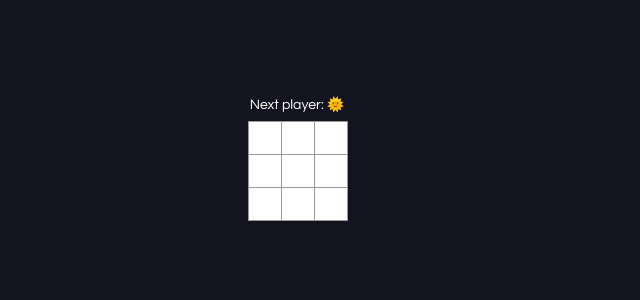
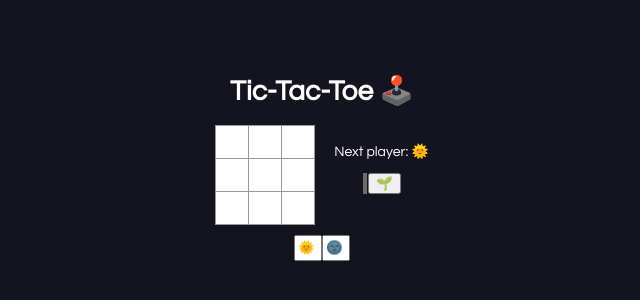
Before and after one commit to rafalou38/react-morpion, a React app: page / in a window 1280 px wide. Shown: the part 242-542 px from the top of the page, without its empty margins (318-958 px from the left). Built offline with nearby package versions, Linux system fonts and the light colour scheme.

Commit message:
stable advanced

```diff
--- a/src/index.css
+++ b/src/index.css
@@ -6,12 +6,36 @@ body {
 	color: white;
 	text-align: center;
 }
-
+h1{
+	width: 100%;
+}
 ol,
 ul {
 	padding-left: 30px;
+	width: max-content;
 }
-
+li {
+	list-style: none;
+	display: flex;
+}
+li::before {
+	width: 2px;
+	content: "";
+	display: block;
+	background-color: #494949;
+	margin-right: 2px;
+}
+li > button {
+	width: 100%;
+}
+li#current::before {
+	background-color: #6c6c6c;
+	width: 4px;
+	margin-left: -1px;
+	margin-right: 1px;
+	content: "1";
+	content: "";
+}
 .board-row:after {
 	clear: both;
 	content: "";
@@ -35,8 +59,15 @@ ul {
 	padding: 0;
 	text-align: center;
 	width: 34px;
+	transition: transform 0.1s ease-in;
 }
-
+.square.empty:hover {
+	transform: scale(1.05);
+}
+.square.winer {
+	background-color: rebeccapurple;
+	border: none;
+}
 .square:focus {
 	outline: none;
 }
@@ -49,6 +80,9 @@ ul {
 	display: flex;
 	flex-direction: row;
 	width: max-content;
+	align-items: center;
+	justify-content: center;
+	flex-wrap: wrap;
 }
 
 .game-info {
@@ -60,3 +94,11 @@ ul {
 	place-items: center;
 	height: 100vh;
 }
+.players {
+	width: 100%;
+}
+input {
+	margin-top: 10px;
+	width: 20px;
+	height: 20px;
+}
--- a/src/index.js
+++ b/src/index.js
@@ -4,57 +4,39 @@ import "./index.css";
 
 function Square(props) {
 	return (
-    <button className="square" onClick={props.onClick}>
-      {props.value}
+		<button
+			className={
+				"square " + (props.value() ? "" : "empty") + props.className
+			}
+			onClick={props.onClick}
+		>
+			{props.value()}
 		</button>
 	);
 }
 
 class Board extends React.Component {
-  constructor(props) {
-    super(props);
-    this.state = {
-      squares: Array(9).fill(null),
-      xIsNext: true,
-      X: "🌞",
-      O: "🌚",
-    };
-  }
-  getNext() {
-    return this.state.xIsNext ? this.state.X : this.state.O;
-  }
-  handleClick(i) {
-    const squares = this.state.squares.slice();
-    if (calculateWinner(squares) || squares[i]) {
-      return;
-    }
-    squares[i] = this.getNext();
-    this.setState({
-      squares: squares,
-      xIsNext: !this.state.xIsNext,
-    });
-  }
 	renderSquare(i) {
 		return (
 			<Square
-        value={this.state.squares[i]}
-        onClick={() => this.handleClick(i)}
+				value={this.props.squares[i]}
+				onClick={() => {
+					this.props.onClick(i);
+				}}
+				className={
+					this.props.winners
+						? this.props.winners.indexOf(i) !== -1
+							? "winer"
+							: ""
+						: ""
+				}
 			/>
 		);
 	}
 
 	render() {
-    const winner = calculateWinner(this.state.squares);
-    let status;
-    if (winner) {
-      status = winner + " a gagné";
-    } else {
-      status = "Next player: " + this.getNext();
-    }
-
 		return (
 			<div>
-        <div className="status">{status}</div>
 				<div className="board-row">
 					{this.renderSquare(0)}
 					{this.renderSquare(1)}
@@ -76,15 +58,122 @@ class Board extends React.Component {
 }
 
 class Game extends React.Component {
+	constructor(props) {
+		super(props);
+
+		this.state = {
+			history: [
+				{
+					squares: Array(9).fill(null),
+				},
+			],
+			xIsNext: true,
+			X: "🌞",
+			O: "🌚",
+			stepNumber: 0,
+		};
+	}
+	getNext() {
+		return this.state.xIsNext ? "X" : "O";
+	}
+	getPlayer(type) {
+		if (type === "X") {
+			return this.state.X;
+		} else if (type === "O") {
+			return this.state.O;
+		} else {
+			return type;
+		}
+	}
+	jumpTo(step) {
+		this.setState({
+			stepNumber: step,
+			xIsNext: step % 2 === 0,
+		});
+	}
+	handleClick(i) {
+		const history = this.state.history.slice(0, this.state.stepNumber + 1);
+		const current = history[history.length - 1];
+		const squares = current.squares.slice();
+		if (calculateWinner(squares).winner || squares[i]) {
+			return;
+		}
+		squares[i] = this.getNext();
+		this.setState({
+			history: history.concat([
+				{
+					squares: squares,
+				},
+			]),
+			stepNumber: history.length,
+			xIsNext: !this.state.xIsNext,
+		});
+	}
 	render() {
+		const history = this.state.history;
+		const current = history[this.state.stepNumber];
+		const winner = calculateWinner(current.squares);
+
+		const moves = history.map((step, move) => {
+			let desc = move
+				? move + " " + (move % 2 ? this.state.X : this.state.O)
+				: "🌱";
+			return (
+				<li
+					id={move === this.state.stepNumber ? "current" : ""}
+					key={move}
+				>
+					<button onClick={() => this.jumpTo(move)}>{desc}</button>
+				</li>
+			);
+		});
+
+		let status;
+		if (winner.winner) {
+			status = this.getPlayer(winner.winner) + " a gagné";
+		} else {
+			status = "Next player: " + this.getPlayer(this.getNext());
+		}
+
 		return (
 			<div className="game">
+				<h1>Tic-Tac-Toe 🕹️</h1>
 				<div className="game-board">
-          <Board />
+					<Board
+						squares={current.squares.map((square) => (_) => {
+							return this.getPlayer(square);
+						})}
+						onClick={(i) => this.handleClick(i)}
+						winners={winner.positions}
+					/>
 				</div>
 				<div className="game-info">
-          <div>{/* status */}</div>
-          <ol>{/* TODO */}</ol>
+					<div>{status}</div>
+					<ol>{moves}</ol>
+				</div>
+				<div className="players">
+					<input
+						type="text"
+						placeholder="X"
+						onChange={(text) =>
+							this.setState({
+								X: text.target.value ? text.target.value : "X",
+							})
+						}
+						maxLength="2"
+						defaultValue="🌞"
+					/>
+					<input
+						type="text"
+						placeholder="O"
+						onChange={(text) =>
+							this.setState({
+								O: text.target.value ? text.target.value : "O",
+							})
+						}
+						defaultValue="🌚"
+						maxLength="2"
+					/>
 				</div>
 			</div>
 		);
@@ -104,11 +193,15 @@ function calculateWinner(squares) {
 	];
 	for (let i = 0; i < lines.length; i++) {
 		const [a, b, c] = lines[i];
-    if (squares[a] && squares[a] === squares[b] && squares[a] === squares[c]) {
-      return squares[a];
+		if (
+			squares[a] &&
+			squares[a] === squares[b] &&
+			squares[a] === squares[c]
+		) {
+			return { winner: squares[a], positions: lines[i] };
 		}
 	}
-  return null;
+	return { winner: null, positions: null };
 }
 
 // ========================================
```
Also changed, not shown: 2 other files. Lines whose indentation alone changed are shown as unchanged.
